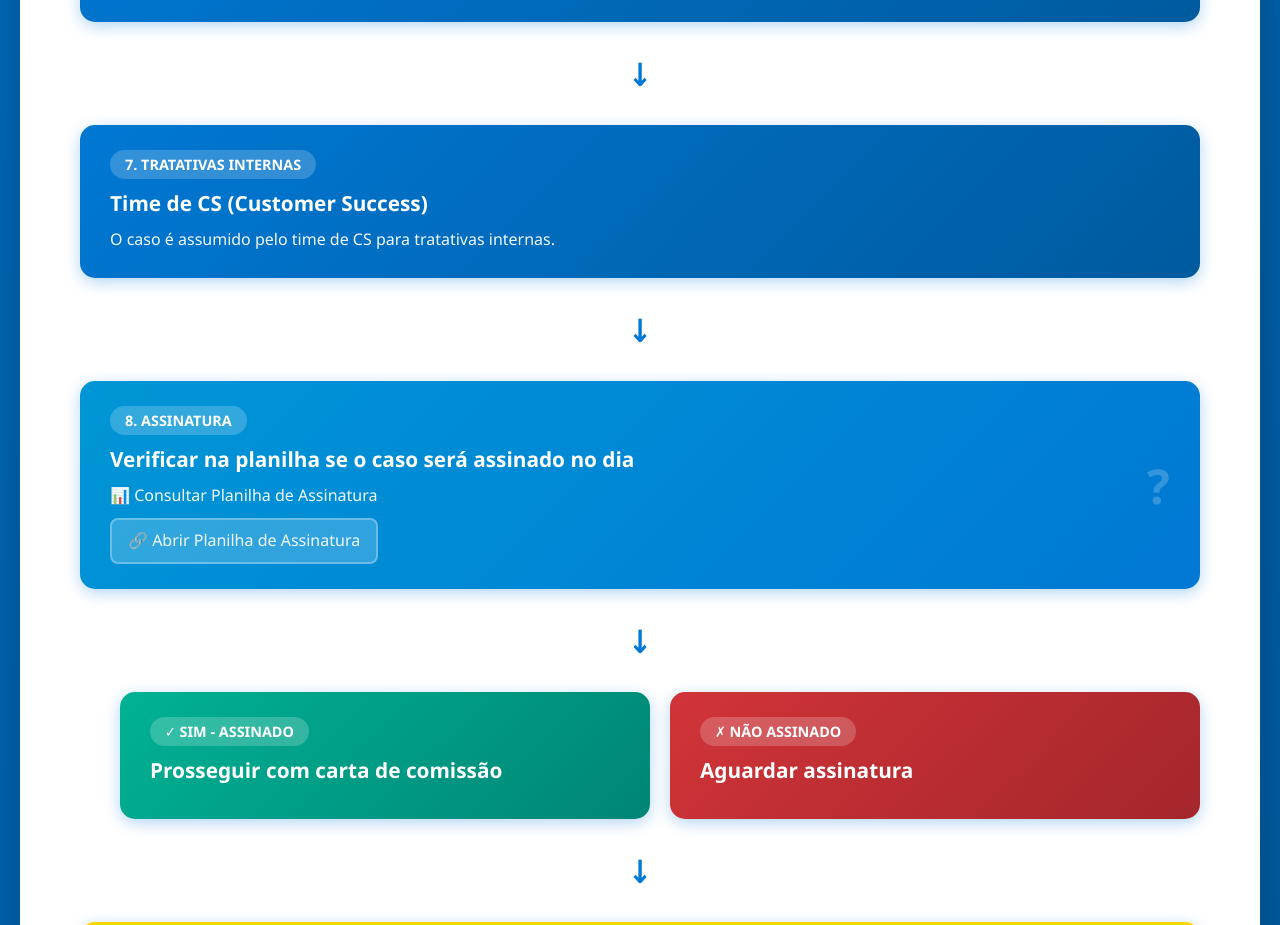
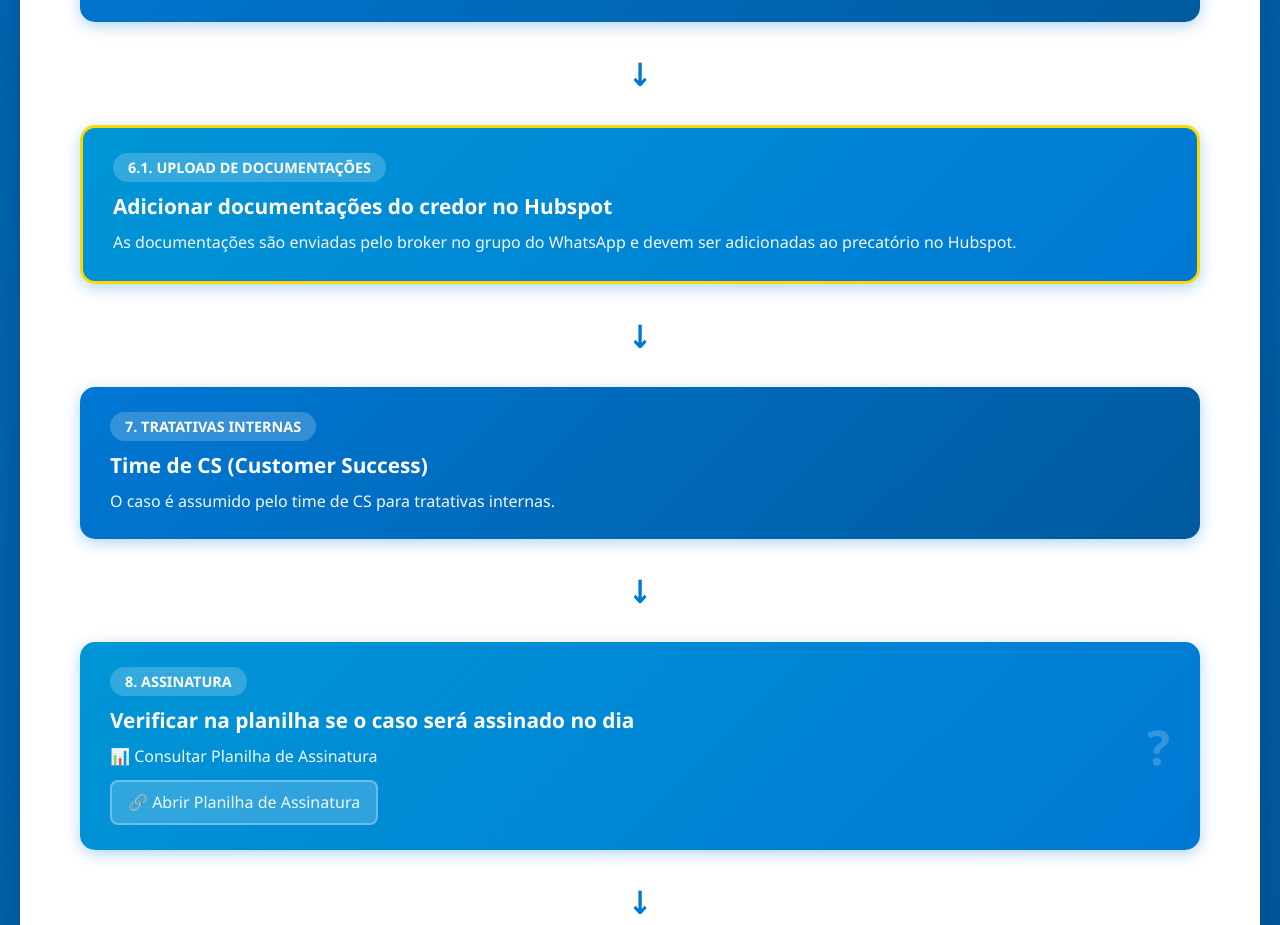
Before and after one commit to laviniavalad/fluxogramas_precato, a plain HTML site: page casos_demais_brokers.html in a window 1280 px wide. Shown: the part 2052-2977 px from the top of the page. Drawn offline with Linux system fonts and the light colour scheme.

Commit message:
Update casos_demais_brokers.html

```diff
--- a/casos_demais_brokers.html
+++ b/casos_demais_brokers.html
@@ -295,6 +295,15 @@
 
             <div class="connector">↓</div>
 
+            <!-- Upload de Documentações -->
+            <div class="step highlight">
+                <div class="step-number">6.1. UPLOAD DE DOCUMENTAÇÕES</div>
+                <div class="step-title">Adicionar documentações do credor no Hubspot</div>
+                <div class="step-description">As documentações são enviadas pelo broker no grupo do WhatsApp e devem ser adicionadas ao precatório no Hubspot.</div>
+            </div>
+
+            <div class="connector">↓</div>
+
             <!-- Tratativas Internas -->
             <div class="step">
                 <div class="step-number">7. TRATATIVAS INTERNAS</div>
```
